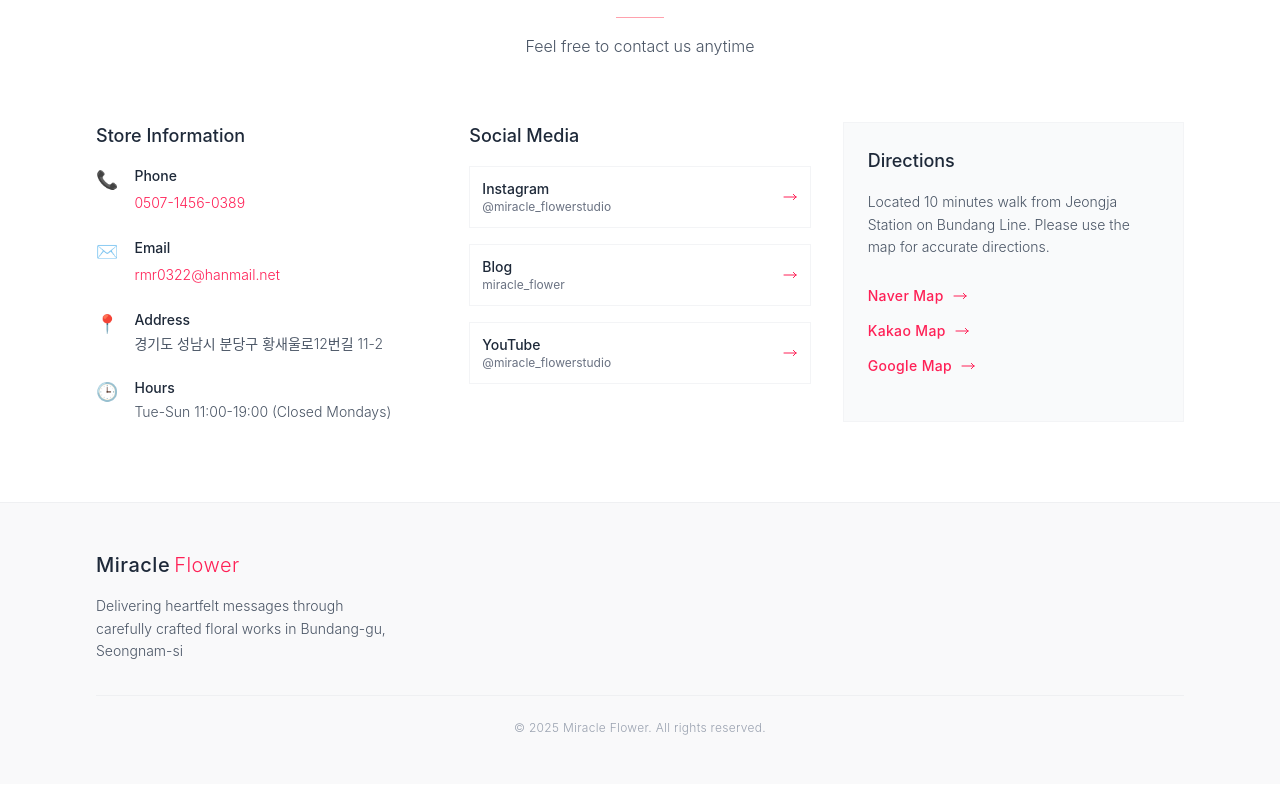
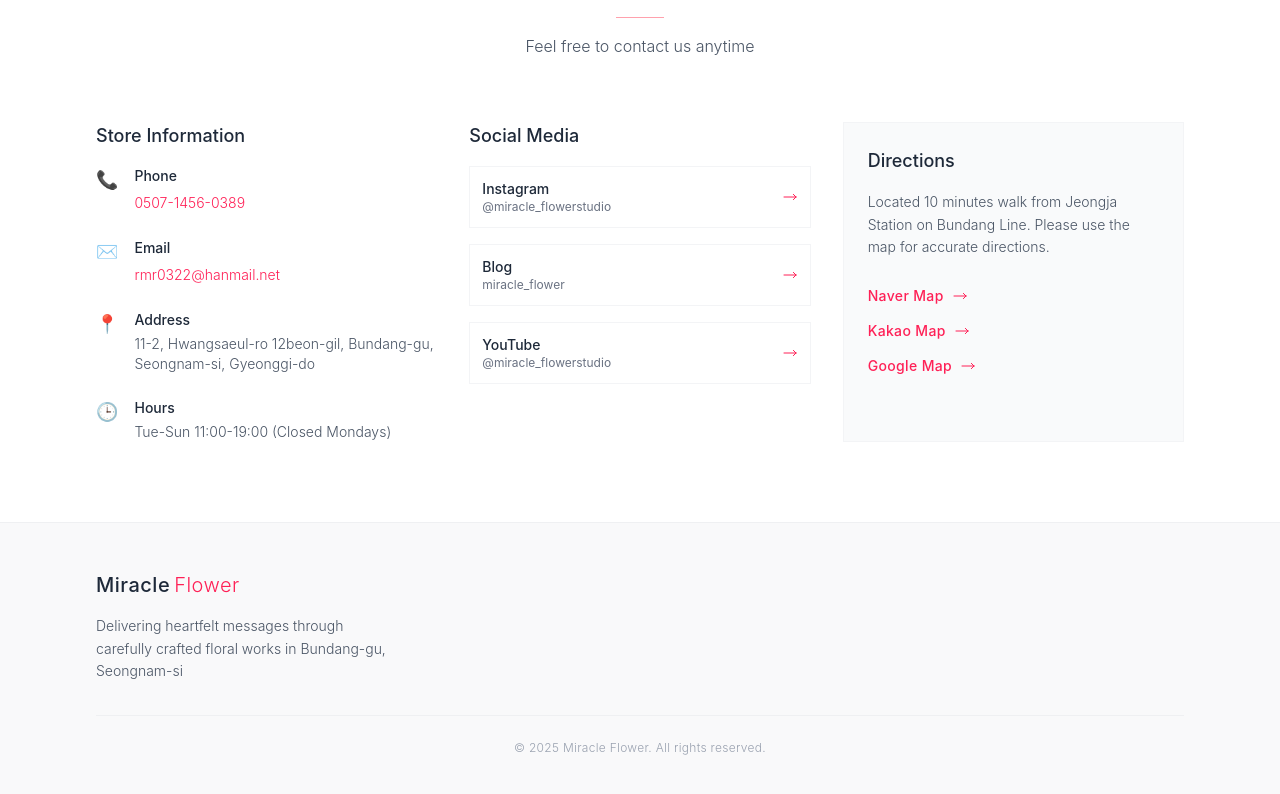
Before and after one commit to apple77y/miracle, a Next.js app: page / in a window 1280 px wide. Shown: the part 3264-4058 px from the top of the page. Built offline with nearby package versions, Linux system fonts and the light colour scheme.

Commit message:
Update address using i18n

```diff
--- a/messages/en.json
+++ b/messages/en.json
@@ -51,6 +51,7 @@
   "contact.email": "Email",
   "contact.address": "Address",
   "contact.hours": "Hours",
+  "contact.addressValue": "11-2, Hwangsaeul-ro 12beon-gil, Bundang-gu, Seongnam-si, Gyeonggi-do",
   "contact.hoursValue": "Tue-Sun 11:00-19:00 (Closed Mondays)",
   "contact.socialMedia": "Social Media",
   "contact.directions": "Directions",
--- a/messages/ko.json
+++ b/messages/ko.json
@@ -51,6 +51,7 @@
   "contact.email": "이메일",
   "contact.address": "주소",
   "contact.hours": "영업시간",
+  "contact.addressValue": "경기도 성남시 분당구 황새울로12번길 11-2",
   "contact.hoursValue": "화-일 11:00-19:00 (월요일 휴무)",
   "contact.socialMedia": "소셜 미디어",
   "contact.directions": "찾아오기",
--- a/src/components/sections/Contact.tsx
+++ b/src/components/sections/Contact.tsx
@@ -27,7 +27,7 @@ export default function Contact() {
     },
     {
       labelKey: "contact.address",
-      value: "경기도 성남시 분당구 황새울로12번길 11-2",
+      valueKey: "contact.addressValue",
       icon: "📍"
     },
     {
```
